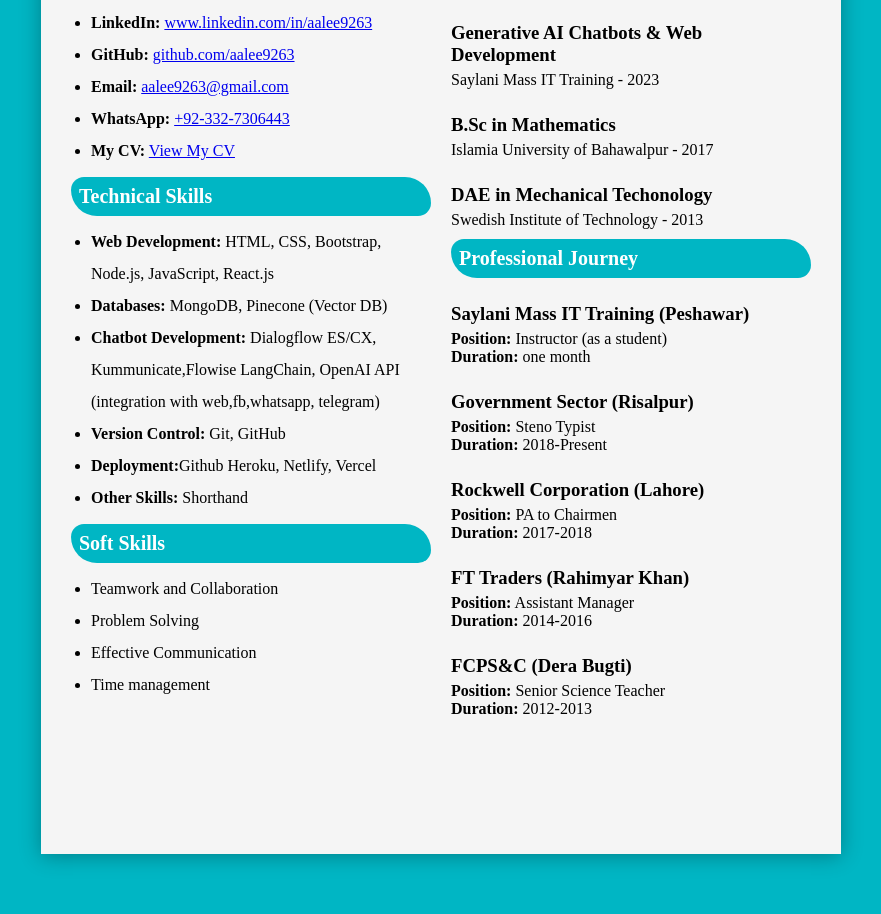
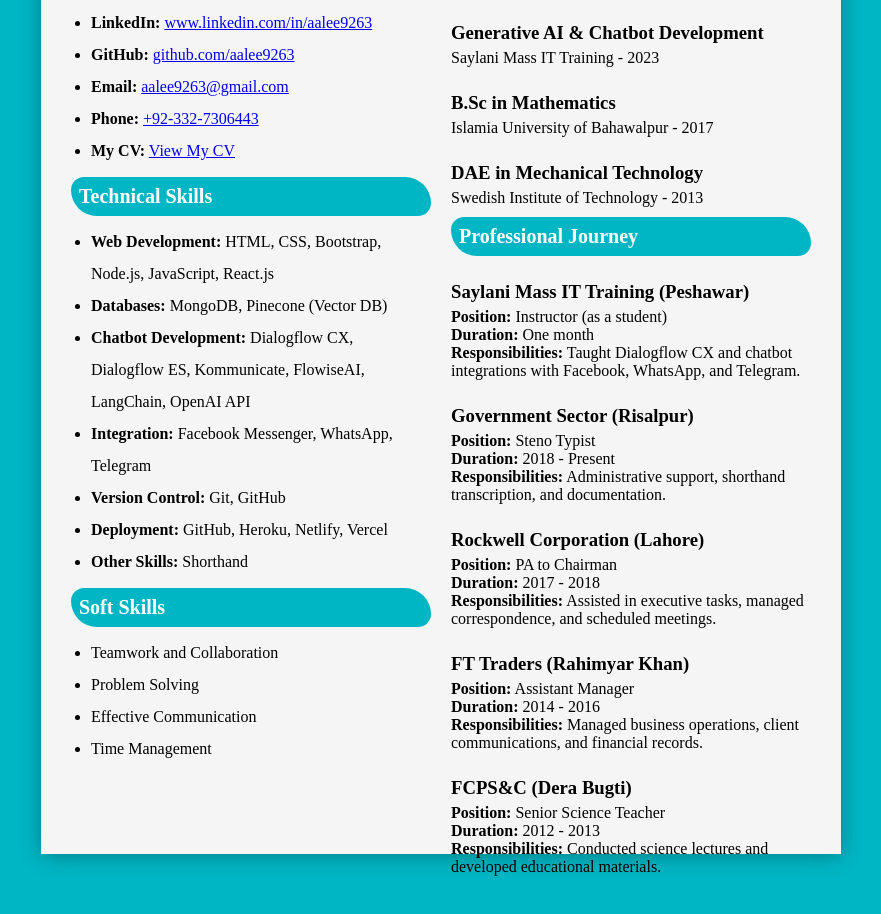
Before and after one commit to aalee9263/CV-Using-HTML-CSS, a plain HTML site: page index.html in a window 1280 px wide. Shown: the part 456-1370 px from the top of the page, without its empty margins (199-1080 px from the left). Drawn offline with Linux system fonts and the light colour scheme.

Commit message:
via ai update

```diff
--- a/index.html
+++ b/index.html
@@ -9,7 +9,7 @@
   <div class="container">
     <div class="header">
       <div class="img-area">
-        <img src="Arshad Ali.png" alt="">
+        <img src="Arshad Ali.png" alt="Arshad Ali">
       </div>
       <h1>Arshad Ali</h1>
       <h3>AI Chatbots & Web Developer</h3>
@@ -22,16 +22,18 @@
           <li><strong>LinkedIn:</strong> <a href="https://www.linkedin.com/in/aalee9263" target="_blank">www.linkedin.com/in/aalee9263</a></li>
           <li><strong>GitHub:</strong> <a href="https://github.com/aalee9263" target="_blank">github.com/aalee9263</a></li>
           <li><strong>Email:</strong> <a href="mailto:aalee9263@gmail.com">aalee9263@gmail.com</a></li>
-          <li><strong>WhatsApp:</strong> <a href="https://wa.me/923327306443" target="_blank">+92-332-7306443</a></li>
+          <li><strong>Phone:</strong> <a href="tel:+923327306443">+92-332-7306443</a></li>
           <li><strong>My CV:</strong> <a href="https://aalee9263.github.io/CV-Using-HTML-CSS/" target="_blank">View My CV</a></li>
       </ul>
+
         <h2>Technical Skills</h2>
         <ul>
           <li><strong>Web Development:</strong> HTML, CSS, Bootstrap, Node.js, JavaScript, React.js</li>
           <li><strong>Databases:</strong> MongoDB, Pinecone (Vector DB)</li>
-                <li><strong>Chatbot Development:</strong> Dialogflow ES/CX, Kummunicate,Flowise LangChain, OpenAI API (integration with web,fb,whatsapp, telegram) </li>
+          <li><strong>Chatbot Development:</strong> Dialogflow CX, Dialogflow ES, Kommunicate, FlowiseAI, LangChain, OpenAI API</li>
+          <li><strong>Integration:</strong> Facebook Messenger, WhatsApp, Telegram</li>
           <li><strong>Version Control:</strong> Git, GitHub</li>
-                <li><strong>Deployment:</strong>Github Heroku, Netlify, Vercel</li>
+          <li><strong>Deployment:</strong> GitHub, Heroku, Netlify, Vercel</li>
           <li><strong>Other Skills:</strong> Shorthand</li>
         </ul>
 
@@ -40,36 +42,46 @@
           <li>Teamwork and Collaboration</li>
           <li>Problem Solving</li>
           <li>Effective Communication</li>
-          <li>Time management</li>
+          <li>Time Management</li>
         </ul>
       </div>
 
       <div class="right">
         <h2>Education</h2>
-          <h3>Generative AI Chatbots & Web Development </h3>
+        <h3>Generative AI & Chatbot Development</h3>
         <p>Saylani Mass IT Training - 2023</p>
         <h3>B.Sc in Mathematics</h3>
         <p>Islamia University of Bahawalpur - 2017</p>
-          <h3>DAE in Mechanical Techonology</h3>
+        <h3>DAE in Mechanical Technology</h3>
         <p>Swedish Institute of Technology - 2013</p>
+
         <h2>Professional Journey</h2>
         <h3>Saylani Mass IT Training (Peshawar)</h3>
         <p><strong>Position:</strong> Instructor (as a student) </p>
-          <p><strong>Duration:</strong> one month</p>
+        <p><strong>Duration:</strong> One month</p>
+        <p><strong>Responsibilities:</strong> Taught Dialogflow CX and chatbot integrations with Facebook, WhatsApp, and Telegram.</p>
+
         <h3>Government Sector (Risalpur)</h3>
         <p><strong>Position:</strong> Steno Typist </p>
-          <p><strong>Duration:</strong> 2018-Present</p>
+        <p><strong>Duration:</strong> 2018 - Present</p>
+        <p><strong>Responsibilities:</strong> Administrative support, shorthand transcription, and documentation.</p>
+
         <h3>Rockwell Corporation (Lahore)</h3>
-          <p><strong>Position:</strong> PA to Chairmen</p>
-          <p><strong>Duration:</strong> 2017-2018</p>
+        <p><strong>Position:</strong> PA to Chairman</p>
+        <p><strong>Duration:</strong> 2017 - 2018</p>
+        <p><strong>Responsibilities:</strong> Assisted in executive tasks, managed correspondence, and scheduled meetings.</p>
+
         <h3>FT Traders (Rahimyar Khan) </h3>
         <p><strong>Position:</strong> Assistant Manager</p>
-          <p><strong>Duration:</strong> 2014-2016</p>
+        <p><strong>Duration:</strong> 2014 - 2016</p>
+        <p><strong>Responsibilities:</strong> Managed business operations, client communications, and financial records.</p>
+
         <h3>FCPS&C (Dera Bugti)</h3>
         <p><strong>Position:</strong> Senior Science Teacher</p>
-        <p><strong>Duration:</strong> 2012-2013</p>
+        <p><strong>Duration:</strong> 2012 - 2013</p>
+        <p><strong>Responsibilities:</strong> Conducted science lectures and developed educational materials.</p>
       </div>
     </div>
-  </div
+  </div>
 </body>
 </html>
```
Lines whose indentation alone changed are shown as unchanged.
